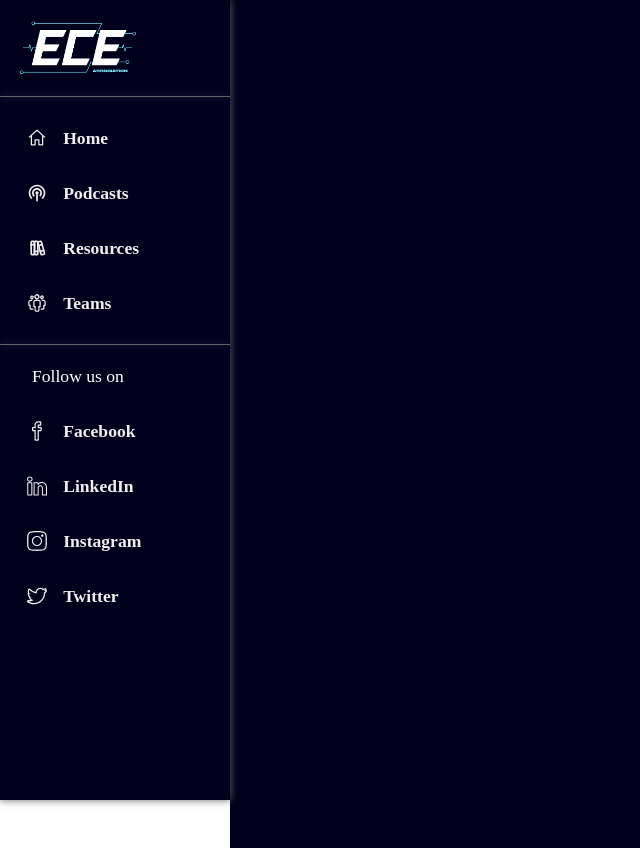
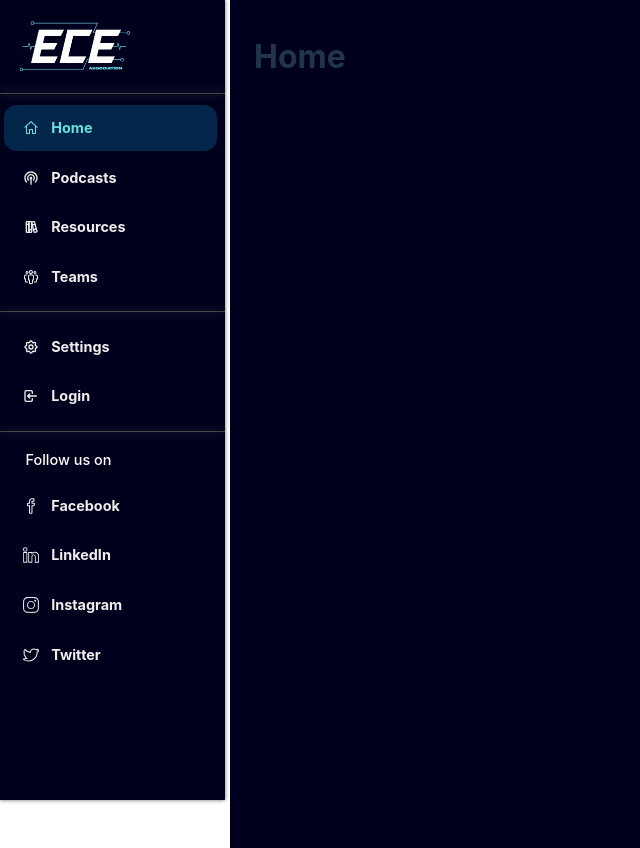
Before and after one commit to probe-nitt/ecea-web, a React (Vite) app: page / in a window 1280 px wide. Shown: the whole page, without its empty margins (0-640 px from the left). Built offline with nearby package versions, Linux system fonts and the light colour scheme.

Commit message:
refactor(navbar): change navbar components

```diff
--- a/src/App.tsx
+++ b/src/App.tsx
@@ -4,6 +4,7 @@ import AppBar from './components/Navigations/AppBar';
 import SideBar from './components/Navigations/SideBar';
 import BottomBar from './components/Navigations/BottomBar';
 import router from './constants/routes';
+import { pageBgColor } from './themes/colors';
 
 const Structure = styled('div')({
   display: 'flex',
@@ -18,7 +19,7 @@ const Structure = styled('div')({
 const Page = styled('div')({
   flex: 1,
   height: '100%',
-  backgroundColor: '#00001d',
+  backgroundColor: pageBgColor,
   padding: '1.5rem',
   marginLeft: '230px',
   '@media (max-width: 767px)': {
--- a/src/components/Navigations/AppBar.tsx
+++ b/src/components/Navigations/AppBar.tsx
@@ -1,4 +1,5 @@
 import { styled } from '@mui/system';
+import { navBarShadow } from '../../themes/colors';
 import Logo from './Logo';
 
 const AppBarContent = styled('div')({
@@ -9,7 +10,7 @@ const AppBarContent = styled('div')({
   overflowY: 'auto',
   flexDirection: 'column',
   zIndex: 2,
-  boxShadow: '0 0 0.25rem 0 rgb(100, 100, 100)',
+  boxShadow: navBarShadow,
   alignItems: 'flex-start',
   '@media (max-width: 767px)': {
     display: 'flex',
--- a/src/components/Navigations/BottomBar.tsx
+++ b/src/components/Navigations/BottomBar.tsx
@@ -1,5 +1,6 @@
 import styled from '@emotion/styled';
 import navigations from '../../constants/navigations';
+import { navBarBgColor, navBarShadow } from '../../themes/colors';
 import NavBarItem from './NavBarItem';
 import { NavitemProps } from './types';
 
@@ -8,11 +9,12 @@ const BottomBarContent = styled('div')({
   position: 'fixed',
   width: '100%',
   bottom: 0,
-  background: '#00001d',
+  background: navBarBgColor,
   flexDirection: 'row',
   justifyContent: 'space-around',
   zIndex: 2,
-  boxShadow: '0 0 0.25rem 0 rgb(100, 100, 100)',
+  padding: '0.3rem 0',
+  boxShadow: navBarShadow,
   '@media (max-width: 767px)': {
     display: 'flex',
   },
--- a/src/components/Navigations/Logo.tsx
+++ b/src/components/Navigations/Logo.tsx
@@ -1,9 +1,12 @@
 import { styled } from '@mui/system';
 
 const LogoImage = styled('img')({
-  height: '3.6rem',
+  height: '3.4rem',
   objectFit: 'cover',
   padding: '1.2rem',
+  '@media (max-width: 767px)': {
+    padding: '1rem',
+  },
 });
 
 const Logo = () => {
--- a/src/components/Navigations/NavBarItem.tsx
+++ b/src/components/Navigations/NavBarItem.tsx
@@ -2,29 +2,37 @@ import { styled } from '@mui/system';
 import { useMemo } from 'react';
 import { IconContext } from 'react-icons';
 import { Link, useLocation } from 'react-router-dom';
+import textColor, {
+  navActiveColor,
+  navActiveColorMobile,
+  navDefaultBgColor,
+  navInActiveBgColor,
+  navInActiveColor,
+  navInActiveColorMobile,
+} from '../../themes/colors';
 import { NavindicatorProps, NavitemProps } from './types';
 
 const Navitem = styled('li')({
   listStyleType: 'none',
-  margin: '0.55rem 0',
+  margin: '0.2rem 0',
 });
 
 const NavitemLink = styled('a')<NavindicatorProps>(({ bg, isActive }) => ({
-  fontSize: '1.25rem',
+  fontSize: '1rem',
   display: 'flex',
   fontWeight: 'bold',
-  gap: '1rem',
-  padding: '0.7rem 1.2rem',
-  margin: '0 0.5rem',
+  gap: '0.75rem',
+  padding: '0.7rem 0 0.7rem 1.2rem',
+  margin: '0 0.5rem 0 0.25rem',
   cursor: 'pointer',
-  color: isActive ? '#6AE1DD' : 'rgb(241, 237, 237)',
-  background: isActive ? bg : 'transparent',
+  color: isActive ? navActiveColor : navInActiveColor,
+  background: isActive ? bg : navInActiveBgColor,
   borderRadius: '0.8rem',
   span: {
-    fontSize: '1.1rem',
+    fontSize: '0.9rem',
   },
   ':hover': {
-    color: 'white',
+    color: textColor,
     background: bg,
   },
   '@media (max-width: 767px)': {
@@ -35,11 +43,11 @@ const NavitemLink = styled('a')<NavindicatorProps>(({ bg, isActive }) => ({
     span: {
       fontSize: '0.75rem',
     },
-    color: isActive ? 'rgb(110, 207, 207)' : 'rgb(141, 141, 141)',
-    background: 'transparent',
+    color: isActive ? navActiveColorMobile : navInActiveColorMobile,
+    background: navInActiveBgColor,
     ':hover': {
-      color: isActive ? 'rgb(110, 207, 207)' : 'rgb(141, 141, 141)',
-      background: 'transparent',
+      color: isActive ? navActiveColorMobile : navInActiveColorMobile,
+      background: navInActiveBgColor,
     },
   },
 }));
@@ -56,8 +64,8 @@ const NavBarItem = ({
       <Link to={path} target={isHref ? '_blank' : undefined}>
         <NavitemLink
           href={path}
-          bg={bgColor === undefined ? '#0c7db14e' : bgColor}
-          isActive={location.pathname.includes(path)}
+          bg={bgColor === undefined ? navDefaultBgColor : bgColor}
+          isActive={location.pathname === `/${path}`}
         >
           <IconContext.Provider
             value={iconValue}
--- a/src/components/Navigations/SideBar.tsx
+++ b/src/components/Navigations/SideBar.tsx
@@ -1,20 +1,21 @@
-import { styled } from '@mui/system';
+import { Box, styled } from '@mui/system';
 import { Divider } from '@mui/material';
 import Logo from './Logo';
-import navigations from '../../constants/navigations';
+import navigations, { generals } from '../../constants/navigations';
 import { NavitemProps } from './types';
 import NavBarItem from './NavBarItem';
 import { socialIcons } from '../../constants/socialicons';
+import textColor, { dividerColor, navBarBgColor, navBarShadow } from '../../themes/colors';
 
 const NavBarContent = styled('div')({
-  width: '230px',
-  background: '#00001d',
+  width: '225px',
+  background: navBarBgColor,
+  boxShadow: navBarShadow,
   height: '100vh',
   position: 'fixed',
   overflowY: 'auto',
   display: 'flex',
-  zIndex: 2,
-  boxShadow: '0 0 0.5rem 0 rgb(100, 100, 100)',
+  zIndex: 1,
   flexDirection: 'column',
   alignItems: 'flex-start',
   '@media (max-width: 767px)': {
@@ -25,22 +26,21 @@ const NavBarContent = styled('div')({
 const NavList = styled('ul')({
   width: '100%',
   padding: 0,
-  margin: '0.55rem 0',
+  margin: '0.5rem 0',
   position: 'static',
 });
 
 const Text = styled('div')({
-  paddingLeft: '2rem',
-  paddingTop: '1.2rem',
-  paddingBottom: '0.1rem',
-  fontSize: '1.1rem',
-  color: 'white',
+  paddingLeft: '1.6rem',
+  paddingTop: '1rem',
+  fontSize: '0.9rem',
+  color: textColor,
   fontWeight: 500,
 });
 
 const Line = () => (
   <Divider sx={{
-    borderColor: 'rgb(100, 100, 100)',
+    borderColor: dividerColor,
     boxShadow: '0 0 0.5rem 0 rgb(100, 100, 100)',
     width: '100%',
   }}
@@ -55,10 +55,15 @@ const SideBar = () => (
       {navigations.map((nav: NavitemProps) => <NavBarItem key={nav.path} {...nav} />)}
     </NavList>
     <Line />
+    <NavList>
+      {generals.map((nav: NavitemProps) => <NavBarItem key={nav.path} {...nav} />)}
+    </NavList>
+    <Line />
     <Text>Follow us on</Text>
     <NavList>
       {socialIcons.map((nav: NavitemProps) => <NavBarItem key={nav.path} {...nav} isHref />)}
     </NavList>
+    <Box flex={1} />
   </NavBarContent>
 );
 
--- a/src/constants/navigations.tsx
+++ b/src/constants/navigations.tsx
@@ -1,11 +1,13 @@
 import { MdOutlinePodcasts } from 'react-icons/md';
-import { VscOrganization, VscHome } from 'react-icons/vsc';
-import { TbBooks } from 'react-icons/tb';
+import {
+  VscOrganization, VscHome,
+} from 'react-icons/vsc';
+import { TbBooks, TbLogin, TbSettings } from 'react-icons/tb';
 
 const navigations = [
   {
     label: 'Home',
-    path: 'home',
+    path: '',
     element: <VscHome />,
   },
   {
@@ -25,4 +27,16 @@ const navigations = [
   },
 ];
 
+export const generals = [
+  {
+    label: 'Settings',
+    path: 'settings',
+    element: <TbSettings />,
+  },
+  {
+    label: 'Login',
+    path: 'login',
+    element: <TbLogin />,
+  },
+];
 export default navigations;
--- a/src/constants/routes.tsx
+++ b/src/constants/routes.tsx
@@ -5,7 +5,7 @@ const Teams = () => <h1>Teams</h1>;
 
 const router = [
   {
-    path: 'home',
+    path: '',
     element: <Home />,
   },
   {
--- a/src/index.css
+++ b/src/index.css
@@ -1,5 +1,7 @@
 :root {
-  font-family: 'Riffic Free';
+    font-family: -apple-system, BlinkMacSystemFont, "Segoe UI", "Roboto", "Oxygen",
+    "Ubuntu", "Cantarell", "Fira Sans", "Droid Sans", "Helvetica Neue",
+    sans-serif;
   line-height: 24px;
   color-scheme: light dark;
   color: #6AE1DD;
--- a/src/themes/colors.ts
+++ b/src/themes/colors.ts
@@ -1,2 +1,14 @@
-const textColor = 'red';
+const textColor = 'white';
+export const dividerColor = 'rgb(70, 70, 70)';
+export const pageBgColor = '#00001d';
+
+export const navActiveColor = '#6AE1DD';
+export const navInActiveColor = 'rgb(241, 237, 237)';
+export const navDefaultBgColor = '#0c7db14e';
+export const navInActiveBgColor = 'transparent';
+export const navActiveColorMobile = 'rgb(110, 207, 207)';
+export const navInActiveColorMobile = 'rgb(141, 141, 141)';
+export const navBarBgColor = '#00001d';
+export const navBarShadow = '0 0 0.25rem 0 rgb(100, 100, 100)';
+
 export default textColor;
```
Also changed, not shown: src/assets/avatar.png (added), 1 other file (tests, documents, lock files or other folders).
